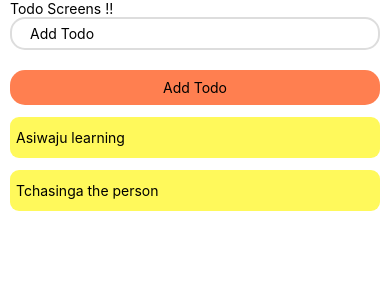
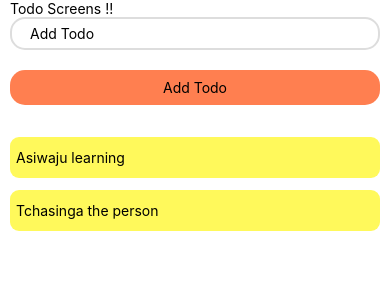
Before and after one commit to tchasinga/beright-native, a React Native app: screen / in a window 390 px wide. Shown: the top 300 px of the page. Built offline with nearby package versions, Linux system fonts and the light colour scheme.

Commit message:
Checking game

```diff
--- a/src/Global/Global.js
+++ b/src/Global/Global.js
@@ -42,7 +42,7 @@ export default StyleSheet.create({
     flexDirection: "row",
     justifyContent: "center",
     borderRadius: 15,
-    marginBottom: 12,
+    marginBottom: 32,
   },
 
   AddingMargin: {
```
